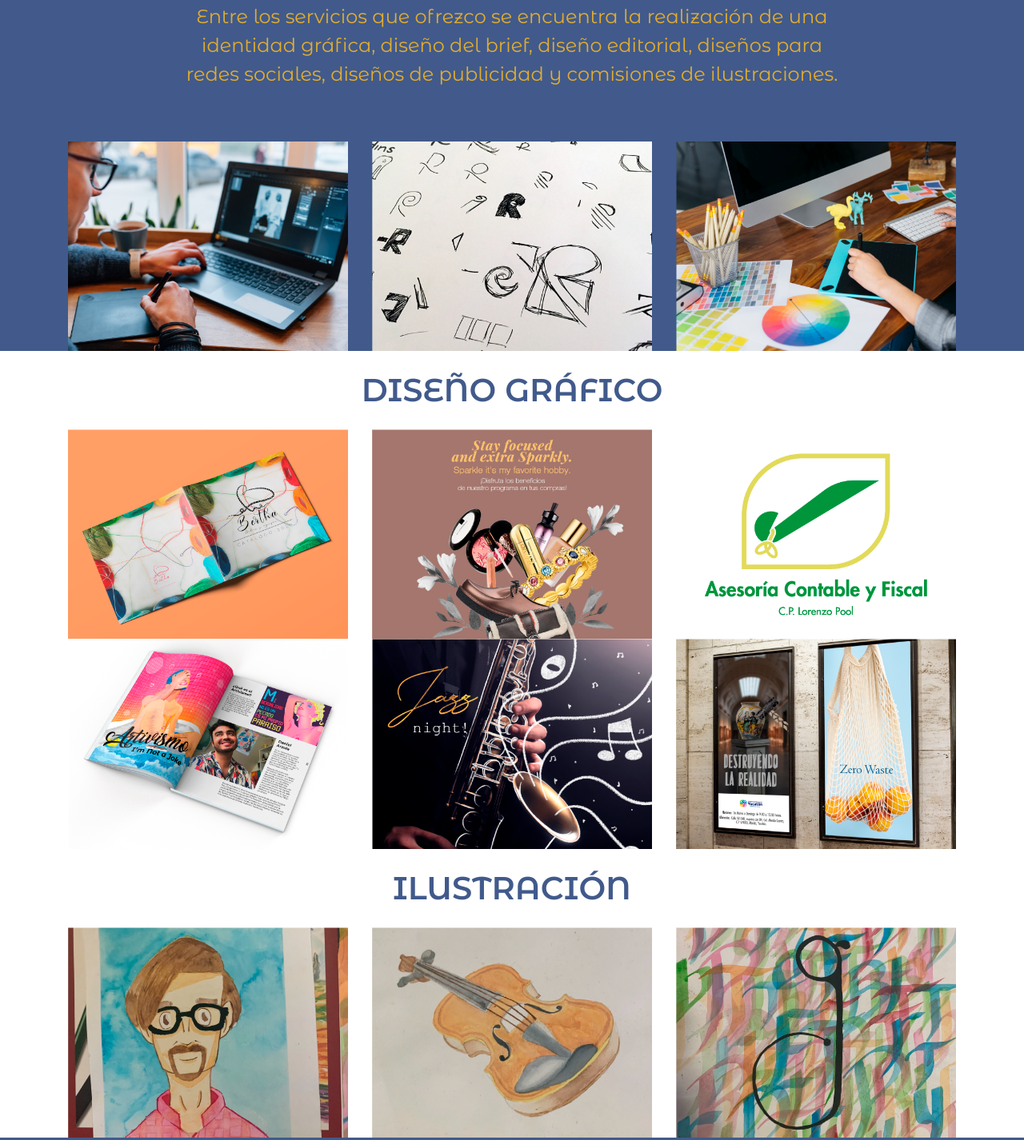
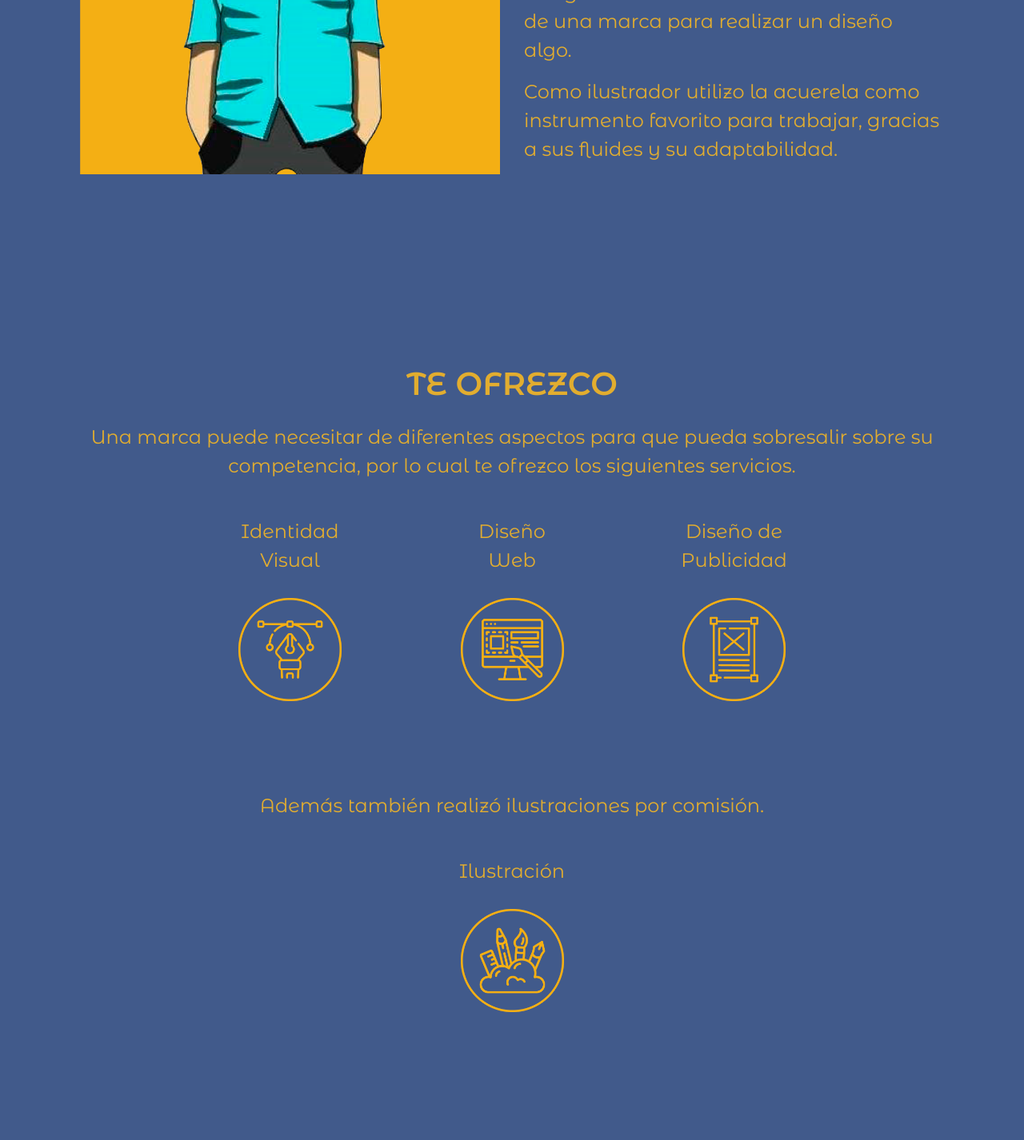
Before and after one commit to Samireto/Portafolio-Web, a plain HTML site: page index.html in a window 1280 px wide. Shown: the part 1237-2663 px from the top of the page at 80% size. Drawn offline with Linux system fonts and the light colour scheme.

Commit message:
Portafolio
Final Web

```diff
--- a/css/style.css
+++ b/css/style.css
@@ -1,10 +1,14 @@
-h3, a {
+h2, h3, a {
   font-family: Montserrat Alternates, sans-serif;
   font-weight: 600;
 }
 
 h3 {
   font-size: 2.5rem;
+}
+
+h2{
+  font-size: 2rem;
 }
 
 h6 {
@@ -23,7 +27,7 @@ a {
   color: white;
 }
 
-label {
+label{
   font-family: Montserrat Alternates, sans-serif;
   font-weight: 600;
   font-size: 2.5rem;
@@ -32,6 +36,11 @@ label {
 footer {
   color: #415a8b;
   margin: 25px 0;
+}
+
+.row {
+  margin-right: 0;
+  margin-left: 0;
 }
 
 .alg-center {
@@ -95,3 +104,7 @@ footer {
    float: left;
    margin-right: 5px;
  }
+
+ .img-banner {
+   width: 100%;
+ }
--- a/index.html
+++ b/index.html
@@ -13,16 +13,16 @@
   <body>
 
     <header>
-      <nav class="navbar navbl">
+      <nav class="navbar navbl fixed-top">
         <a class="navbar-brand" href="#">
         <img src="images/logotipo.png" height="30" class="d-inline-block align-top" alt="">
         </a>
         <ul class="nav justify-content-end nav-pills">
           <li class="nav-item">
-            <a class="nav-link" href="">INICIO</a>
+            <a class="nav-link" href="#autor">AUTOR</a>
           </li>
           <li class="nav-item">
-            <a class="nav-link" href="#autor">AUTOR</a>
+            <a class="nav-link" href="#servicios">SERVICIOS</a>
           </li>
           <li class="nav-item">
             <a class="nav-link" href="#portafolio">PORTAFOLIO</a>
@@ -36,16 +36,16 @@
 
     <main>
 
-      <section>
+      <section class="" style="padding-bottom: 150px">
         <div class="row">
           <div class="col-12">
             <div class="banner">
-              <img src="images/image1.png" alt="" class="img-fluid" >
+              <img src="images/image1.png" alt="" class="img-fluid img-banner" >
               <h3 class="heading">Una marca es más que un logotipo,<br> atrévete a llevar tu marca al siguiente nivel.</h3>
             </div>
           </div>
         </div>
-      <div class="container">
+      <div class="container" style="margin-top: 60px; margin-bottom: 60px">
           <div class="row">
             <div class="col-4">
               <img src="images/image2.png" alt="" class="img-fluid">
@@ -60,43 +60,67 @@
         </div>
       </section>
 
-      <section class="bg-by" id="autor">
+      <section class="bg-by" id="autor" style="padding-top: 80px; padding-bottom: 150px">
         <div class="container">
           <div class="row">
             <div class="col-6 m-tp">
               <img src="images/image5.png" alt="" class="img-fluid">
             </div>
             <div class="col-6 m-tp">
-              <h3 class="alg-left">¡Hola yo soy Emir Pool!</h3>
+              <h3 class="alg-left">¡Hola soy Emir Pool!</h3>
               <p>Freelance, Diseñador e Ilustrador</p>
               <p>Me especializo en la creación de identidad visual, comúnmente llamado logotipo, <br> y a la creación de diseños publicitarios. <br> Me gusta utilizar las características únicas de una marca para realizar un diseño algo.</p>
               <p>Como ilustrador utilizo la acuerela como instrumento favorito para trabajar, gracias a sus fluides y su adaptabilidad.</p>
-            </div>
-            <div class="col-12" style="text-align: center; margin: 50px 0">
-              <p>Entre los servicios que ofrezco se encuentra la realización de una <br> identidad gráfica, diseño del brief, diseño editorial, diseños para <br> redes sociales, diseños de publicidad y comisiones de ilustraciones.</p>
-            </div>
-          </div>
-          <div class="row">
-            <div class="col-4">
-              <img src="images/image6.png" alt="" class="img-fluid">
-            </div>
-            <div class="col-4">
-              <img src="images/image7.png" alt="" class="img-fluid">
-            </div>
-            <div class="col-4">
-              <img src="images/image8.png" alt="" class="img-fluid">
             </div>
           </div>
         </div>
       </section>
 
-      <section class="fontb" id="portafolio">
+      <section class="bg-by" id="servicios" style="padding-top: 60px; padding-bottom: 150px">
+        <div class="container">
+          <div class="row">
+            <div class="col-12">
+              <h3 class="m-txt">TE OFREZCO</h3>
+              <p style="text-align: center">Una marca puede necesitar de diferentes aspectos para que pueda sobresalir sobre su competencia, por lo cual te ofrezco los siguientes servicios.</p>
+            </div>
+            <div class="col-2"></div>
+            <div class="col-2" style="margin-top: 30px">
+              <p style="text-align: center;">Identidad Visual</p>
+              <img src="images/icon1.png" alt="" class="img-fluid">
+            </div>
+            <div class="col-1"></div>
+            <div class="col-2" style="margin-top: 30px">
+              <p style="text-align: center">Diseño <br> Web</p>
+              <img src="images/icon2.png" alt="" class="img-fluid">
+            </div>
+            <div class="col-1"></div>
+            <div class="col-2" style="margin-top: 30px">
+              <p style="text-align: center">Diseño de Publicidad</p>
+              <img src="images/icon3.png" alt="" class="img-fluid">
+            </div>
+          </div>
+          <div class="row">
+            <div class="col-12" style="margin-top: 100px;">
+              <p style="text-align: center">Además también realizó ilustraciones por comisión.</p>
+            </div>
+            <div class="col-5"></div>
+            <div class="col-2" style="margin-top: 30px">
+              <p style="text-align: center">Ilustración</p>
+              <img src="images/icon4.png" alt="" class="img-fluid">
+            </div>
+          </div>
+        </div>
+          </div>
+        </div>
+      </section>
+
+      <section class="fontb" id="portafolio" style="padding-top: 60px; padding-bottom: 30px">
         <div class="container">
           <div class="row">
             <div class="col-12">
               <h3 class="m-txt">DISEÑO GRÁFICO</h3>
             </div>
-            <div class="col-4">
+            <div class="col-4" style="margin-bottom: 30px">
               <img src="images/image9.png" alt="" class="img-fluid">
             </div>
             <div class="col-4">
```
Also changed, not shown: images/icon1.png (added), images/icon2.png (added), images/icon3.png (added), images/icon4.png (added).
